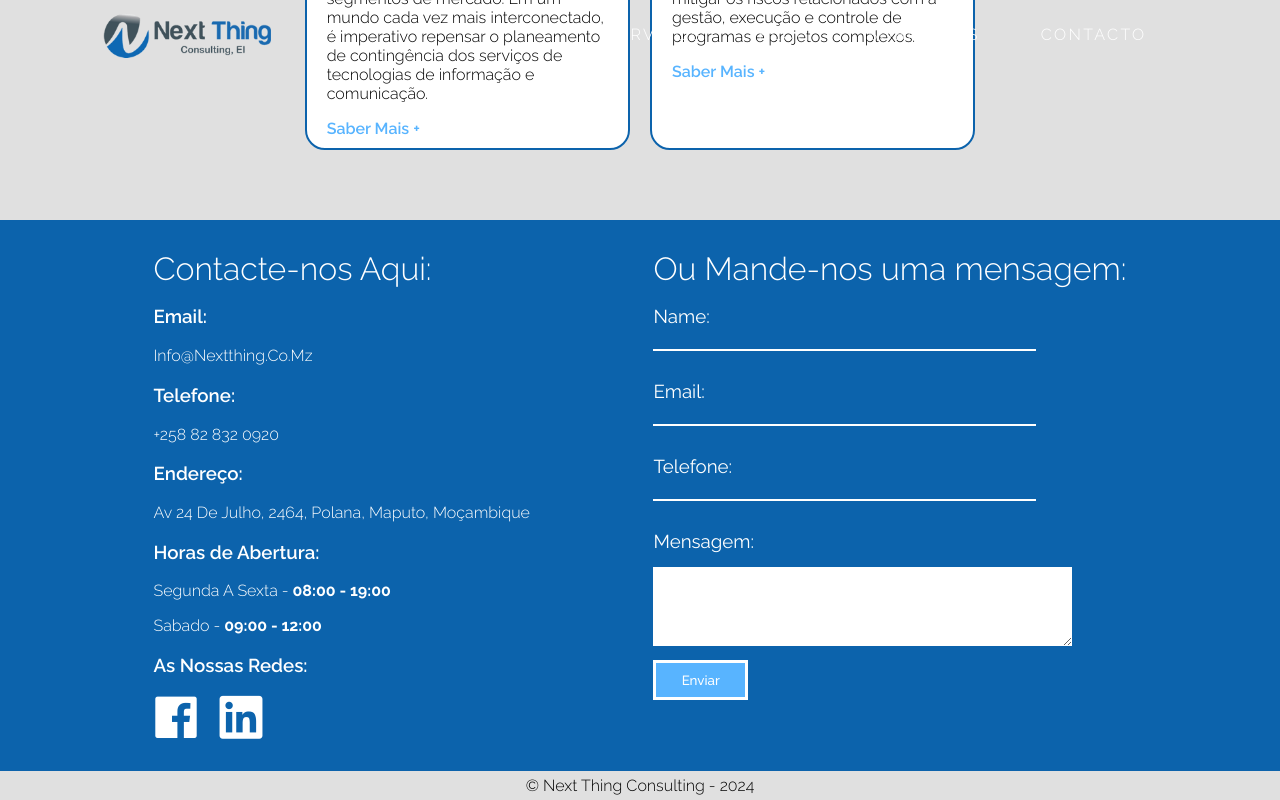
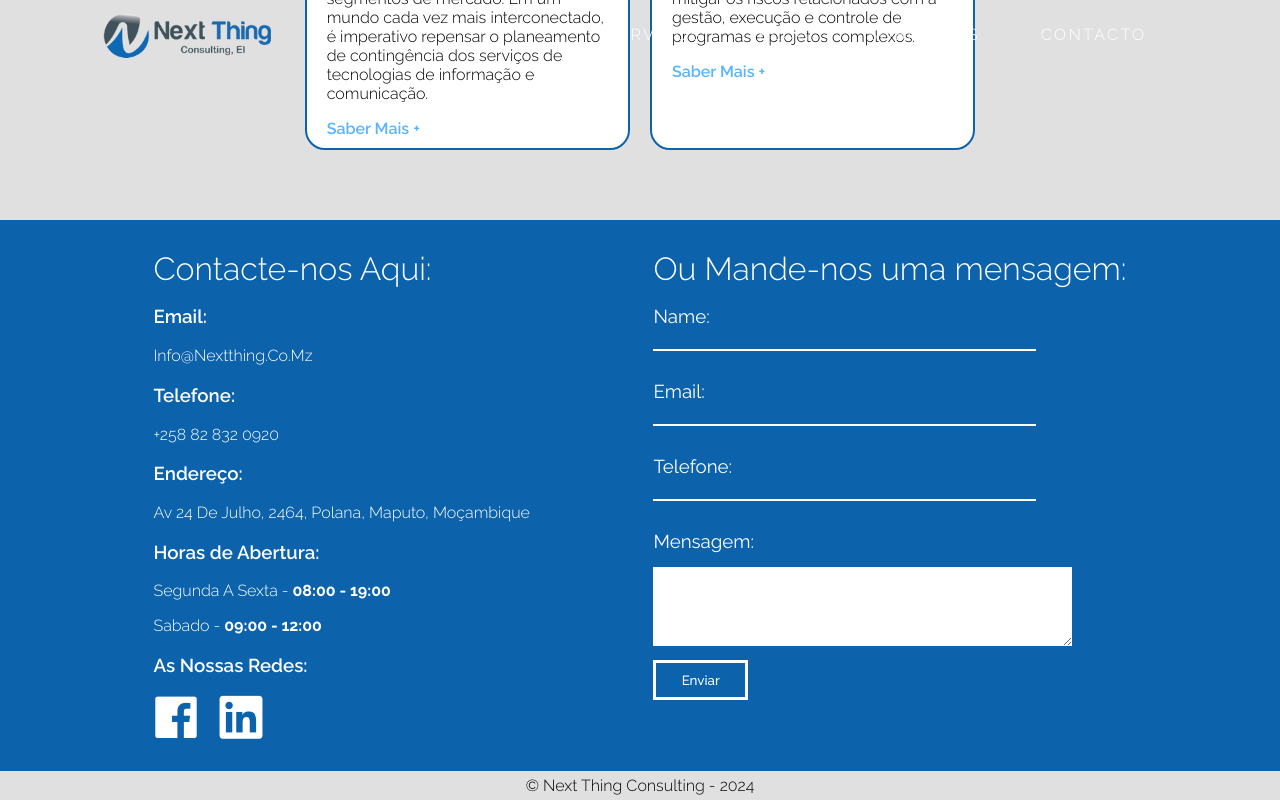
Before and after one commit to LeonardoBloom/nextthing-website, a React (Create React App) app: page /nextthing-website/Home in a window 1280 px wide. In both pictures the pointer is over the button "Enviar". Shown: the part 3000-3800 px from the top of the page. Built offline with nearby package versions, Linux system fonts and the light colour scheme.

Commit message:
fixed routes and other styles

```diff
--- a/src/components/ContactForm.css
+++ b/src/components/ContactForm.css
@@ -43,4 +43,6 @@
     }
         .contact-form-box button:hover {
             cursor: pointer;
+            background-color: #0c63ac;
+            transition: 0.2s ease  ;
         }
--- a/src/pages/HomePage.jsx
+++ b/src/pages/HomePage.jsx
@@ -4,6 +4,7 @@ import hero from '../img/hero.webp';
 import ContactForm from '../components/ContactForm';
 import ScrollHandler from '../handlers/ScrollHandler';
 import hook_img from '../img/hook_img.png';
+import heroLogo from '../img/logo1.png';
 
 
 
@@ -22,6 +23,7 @@ function HomePage() {
 
                     <span style={{fontSize: '20px'}}>Technology made simple</span>
                     </h1>
+                    {/* <img src={heroLogo} width={500} ></img> */}
                 </div>
                 <img className='bg-img' src={hero} alt='hero-background'></img>
             </div>
```
